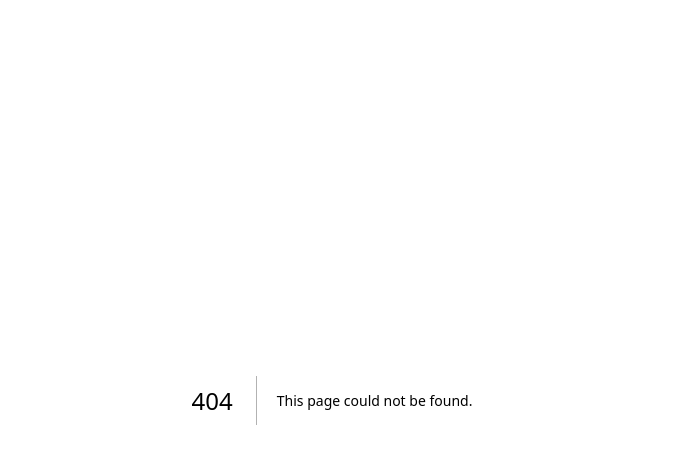
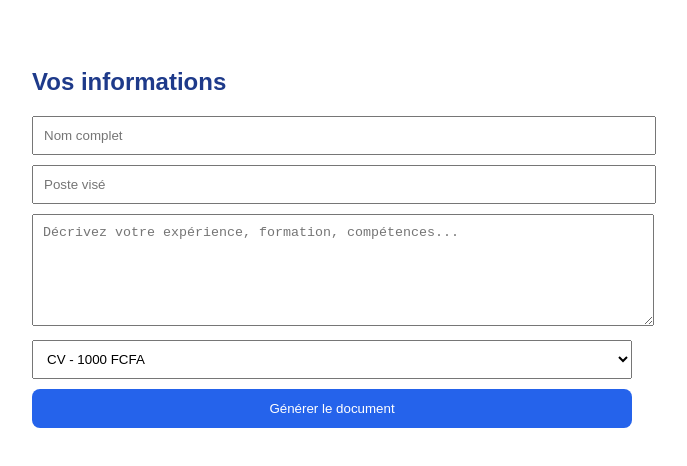
Before and after one commit to lageconde1993-lang/cvpro-africa, a Next.js app: page /generate in a window 1280 px wide. Before the commit this address had no page. Shown: the top 466 px of the page, without its empty margins (308-995 px from the left). Built offline with nearby package versions, Linux system fonts and the light colour scheme.

Commit message:
Create generate.js

```diff
--- /dev/null
+++ b/pages/generate.js
@@ -0,0 +1,72 @@
+import { useState } from "react";
+
+export default function Generate() {
+  const [form, setForm] = useState({
+    nom: "",
+    poste: "",
+    exp: "",
+    type: "cv"
+  });
+
+  const handleSubmit = async () => {
+    const res = await fetch("/api/generate", {
+      method: "POST",
+      headers: { "Content-Type": "application/json" },
+      body: JSON.stringify(form)
+    });
+
+    const data = await res.json();
+    localStorage.setItem("document", data.content);
+    localStorage.setItem("type", form.type);
+    window.location.href = "/preview";
+  };
+
+  return (
+    <div style={{ fontFamily: "Arial", padding: 40, maxWidth: 600, margin: "auto" }}>
+      <h2 style={{ color: "#1e3a8a" }}>Vos informations</h2>
+
+      <input
+        placeholder="Nom complet"
+        style={{ width: "100%", padding: 10, marginBottom: 10 }}
+        onChange={e => setForm({ ...form, nom: e.target.value })}
+      />
+
+      <input
+        placeholder="Poste visé"
+        style={{ width: "100%", padding: 10, marginBottom: 10 }}
+        onChange={e => setForm({ ...form, poste: e.target.value })}
+      />
+
+      <textarea
+        placeholder="Décrivez votre expérience, formation, compétences..."
+        rows={6}
+        style={{ width: "100%", padding: 10, marginBottom: 10 }}
+        onChange={e => setForm({ ...form, exp: e.target.value })}
+      />
+
+      <select
+        style={{ width: "100%", padding: 10, marginBottom: 10 }}
+        onChange={e => setForm({ ...form, type: e.target.value })}
+      >
+        <option value="cv">CV - 1000 FCFA</option>
+        <option value="lettre">Lettre - 500 FCFA</option>
+        <option value="pack">Pack CV + Lettre - 1500 FCFA</option>
+      </select>
+
+      <button
+        onClick={handleSubmit}
+        style={{
+          width: "100%",
+          padding: 12,
+          background: "#2563eb",
+          color: "white",
+          border: "none",
+          borderRadius: 8,
+          cursor: "pointer"
+        }}
+      >
+        Générer le document
+      </button>
+    </div>
+  );
+    }
```
